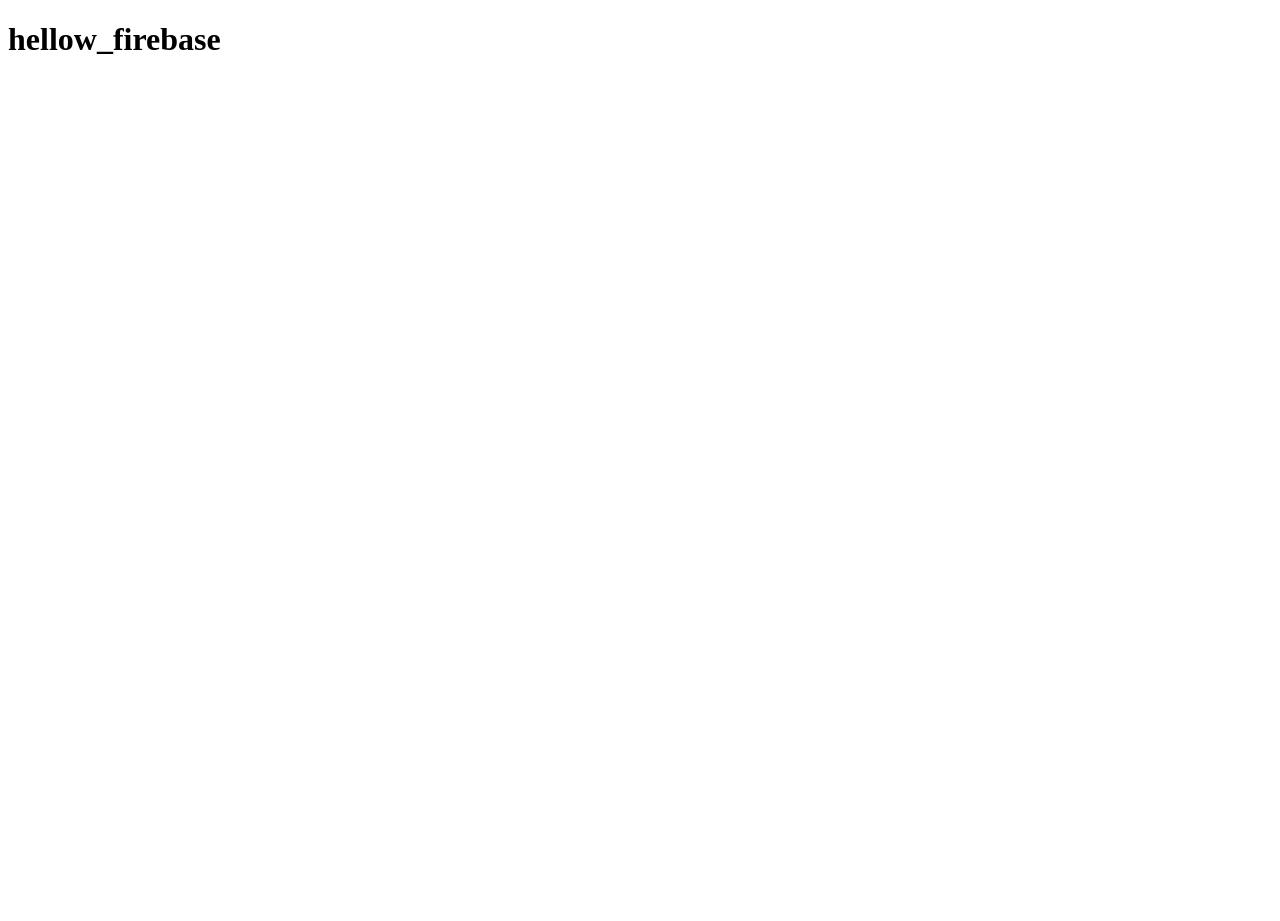
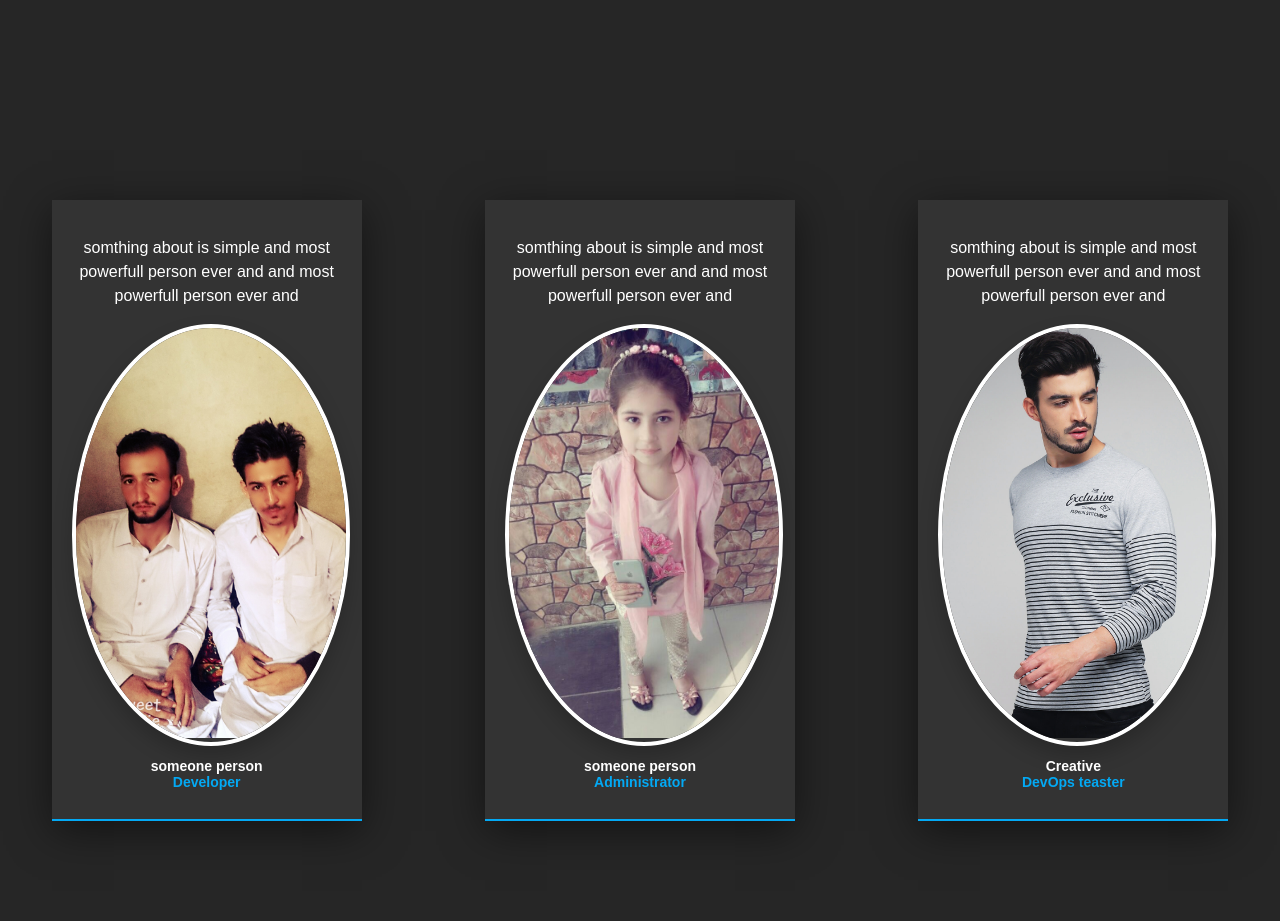
Before and after one commit to Asad-ullah1/Bootcamp, a plain HTML site: page index.html in a window 1280 px wide. Before the commit the page ends 800 px from the top, so only its background shows below. Drawn offline with Linux system fonts and the light colour scheme.

Commit message:
addcards

```diff
--- a/index.html
+++ b/index.html
@@ -1,13 +1,58 @@
 <!DOCTYPE html>
-<html lang="en">
+<html>
 <head>
-    <meta charset="UTF-8">
-    <meta name="viewport" content="width=<h>, initial-scale=1.0">
-    <title>Document</title>
+	<meta charset="utf-8">
+	<meta name="viewport" content="width=device-width, initial-scale=1.0">
+	<title> test card</title>
+	<link rel="stylesheet" type="text/css" href="style.css">
 </head>
 <body>
-    <h1>
-        hellow_firebase
-    </h1>
+<div class="test">
+	<div class="card">
+		<div class="layer"></div>
+		<div class="content">
+			<p> somthing about is simple and most powerfull person
+				ever and and most powerfull person
+				ever and</p>
+			<div class="image">
+			<img src="a1.jpg" height="410px">
+
+		</div>
+		<div class="details">
+			<h2>someone person<br><span>Developer</span></h2>
+		</div>
+	</div>
+	</div>
+	<div class="card">
+		<div class="layer"></div>
+		<div class="content">
+			<p> somthing about is simple and most powerfull person
+				ever and and most powerfull person
+				ever and</p>
+			<div class="image">
+			<img src="a2.jpg" height="410px" >
+
+		</div>
+		<div class="details">
+			<h2>someone person<br><span>Administrator</span></h2>
+		</div>
+	</div>
+	</div>
+	<div class="card">
+		<div class="layer"></div>
+		<div class="content">
+			<p> somthing about is simple and most powerfull person
+			ever and and most powerfull person
+			ever and</p>
+			<div class="image">
+			<img src="a3.jpg" height="410px">
+
+		</div>
+		<div class="details">
+			<h2>Creative<br><span>DevOps teaster</span></h2>
+		</div>
+	</div>
+	</div>
+</div>
 </body>
 </html>
--- /dev/null
+++ b/style.css
@@ -0,0 +1,78 @@
+body{
+	margin: 0;
+	padding: 0;
+	width: 100%;
+	height: 100%;
+	font-family: sans-serif;
+	background :#262626;
+}
+.test{
+	margin: 200px auto 100px;
+	display: grid;
+	grid-template-columns: repeat( auto-fit, minmax(350px,1fr));
+	grid-gap: 20px;
+}
+.test  .card
+{
+	position: relative;
+	width: 310px;
+	margin: 0 auto;
+	background: #333;
+	padding: 20px;
+	box-sizing: border-box;
+	text-align: center;
+	box-shadow: 0 10px 40px rgba(0,0,0,.5);
+	overflow: hidden;
+}
+.test  .card .layer
+{
+position: absolute;
+top: calc(100% - 2px);
+width: 100%;
+height: 100%;
+left: 0;
+background : linear-gradient(#03a9f4, #e91ee3);
+z-index: 1;
+transition: 0.5s;
+
+}
+.test  .card:hover .layer
+{
+	top: 0;
+}
+.test .card .content
+{
+	position: relative;
+	z-index: 2;
+}
+.test .card .content p{
+font-size: 16px;
+line-height: 24px;
+color: #fff;
+}
+.test .card .content .image {
+	width: 100%;
+	height: 100%;
+	margin: 0 auto;
+	border-radius: 50%;
+	overflow: hidden;
+	border: 4px solid #fff;
+	box-shadow: 0 10px 20px rgba(0,0,0,.2);
+
+}
+.test .card .content .details h2
+{
+	font-size: 14px;
+	color: #fff;
+
+}
+.test .card .content .details h2 span
+{
+	color: #03a9f4;
+	font-size: 14px;
+	transition: 0.5s;
+}
+.test .card:hover .content .details h2 span
+{
+	color: black;
+}
```
Also changed, not shown: a1.jpg (added), a2.jpg (added), a3.jpg (added).
